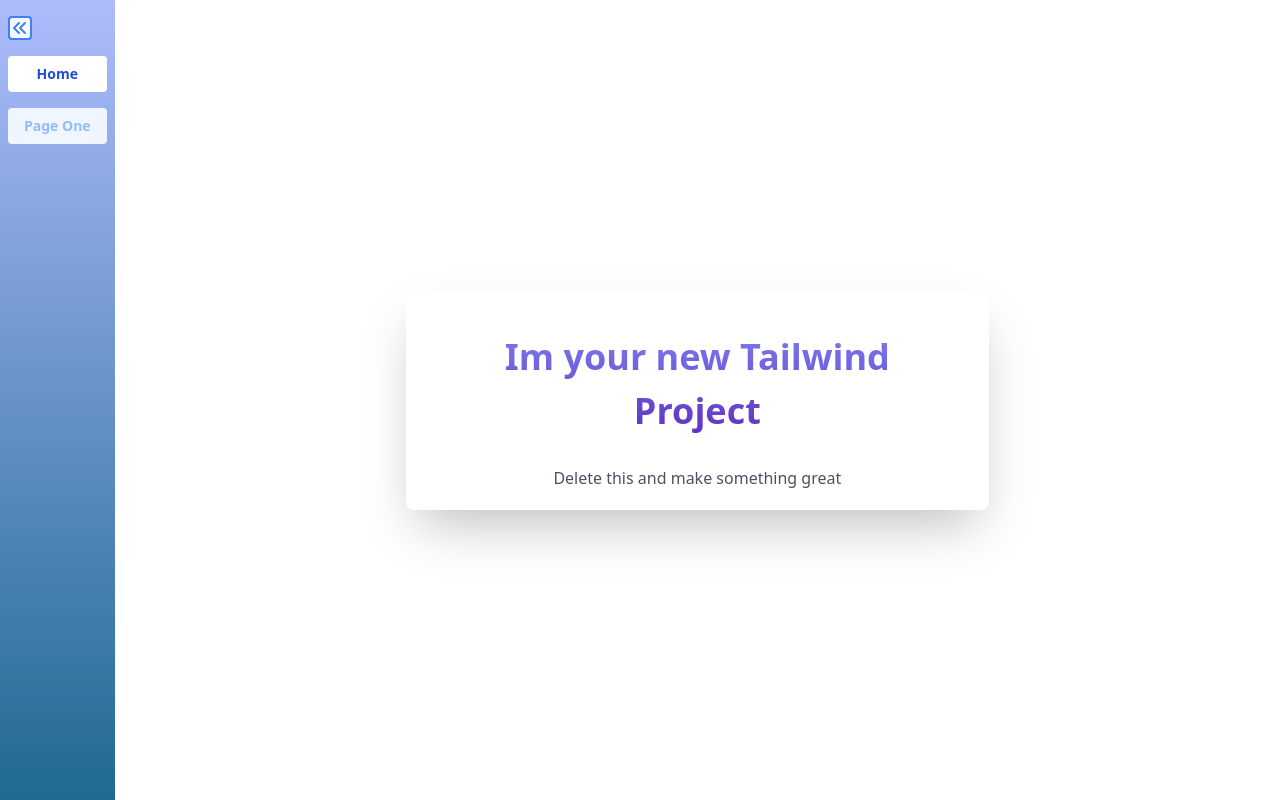
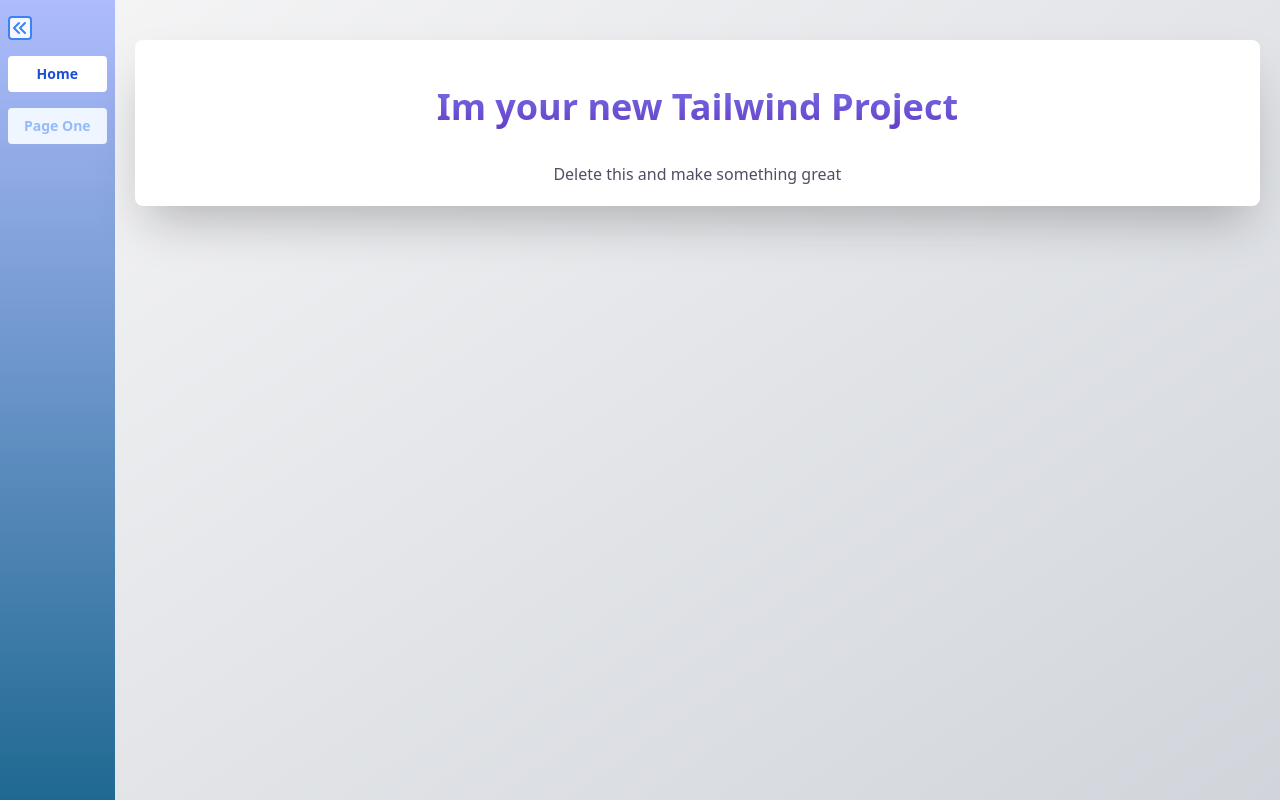
Before and after one commit to PaulHaze/nextjs-tailwind-tutorial-starter, a Next.js app: page / in a window 1280 px wide. Built offline with nearby package versions, Linux system fonts and the light colour scheme.

Commit message:
compnent clean up

```diff
--- a/components/Nav/NavBar.js
+++ b/components/Nav/NavBar.js
@@ -1,7 +1,4 @@
 import React, { useState } from 'react';
-
-import Link from 'next/link';
-import { useRouter } from 'next/router';
 
 import {
   ChevronDoubleLeftIcon,
@@ -11,7 +8,6 @@
 import { NavLink } from './NavLink';
 
 export function NavBar() {
-  const router = useRouter();
   const [showHideNav, setShowHideNav] = useState(true);
 
   const handleNavClick = () => setShowHideNav(prev => !prev);
@@ -33,7 +29,7 @@
 
       <ul className={`w-full ${!showHideNav && 'hidden'}`}>
         <NavLink linkRef="/" linkText="Home" />
-        <NavLink linkRef="pageone" linkText="Page One" />
+        <NavLink linkRef="/pageone" linkText="Page One" />
       </ul>
     </nav>
   );
--- a/pages/index.js
+++ b/pages/index.js
@@ -1,11 +1,10 @@
-import Head from 'next/head';
 import { MainLayout } from '../layouts/MainLayout';
 
 export default function Home() {
   return (
     <MainLayout>
-      <div className="h-[100vh]  flex items-center justify-center">
-        <div className="flex flex-col justify-center w-6/12 p-5 bg-white rounded-lg shadow-2xl">
+      <div className="h-[100vh] pt-10 bg-gradient-to-br from-gray-100 to-coolgray-300 px-5">
+        <div className="flex flex-col items-center p-5 bg-white rounded-lg shadow-2xl ">
           <h1 className="p-5 font-bold text-center text-transparent bg-clip-text bg-gradient-to-b from-indigo-400 to-violet-800">
             Im your new Tailwind Project
           </h1>
--- a/pages/pageone.js
+++ b/pages/pageone.js
@@ -1,8 +1,9 @@
 import React from 'react';
+import { MainLayout } from '../layouts/MainLayout';
 
 export default function pageone() {
   return (
-    <div>
+    <MainLayout>
       <h3>pageone Placeholder</h3>
       <p>
         Lorem ipsum dolor sit amet consectetur adipisicing elit. Odit laborum
@@ -19,6 +20,6 @@
         cum, voluptatibus dolorem consectetur tenetur vel fugit sunt ipsum animi
         in fuga. Nostrum consectetur quam aspernatur provident facere.
       </p>
-    </div>
+    </MainLayout>
   );
 }
```
